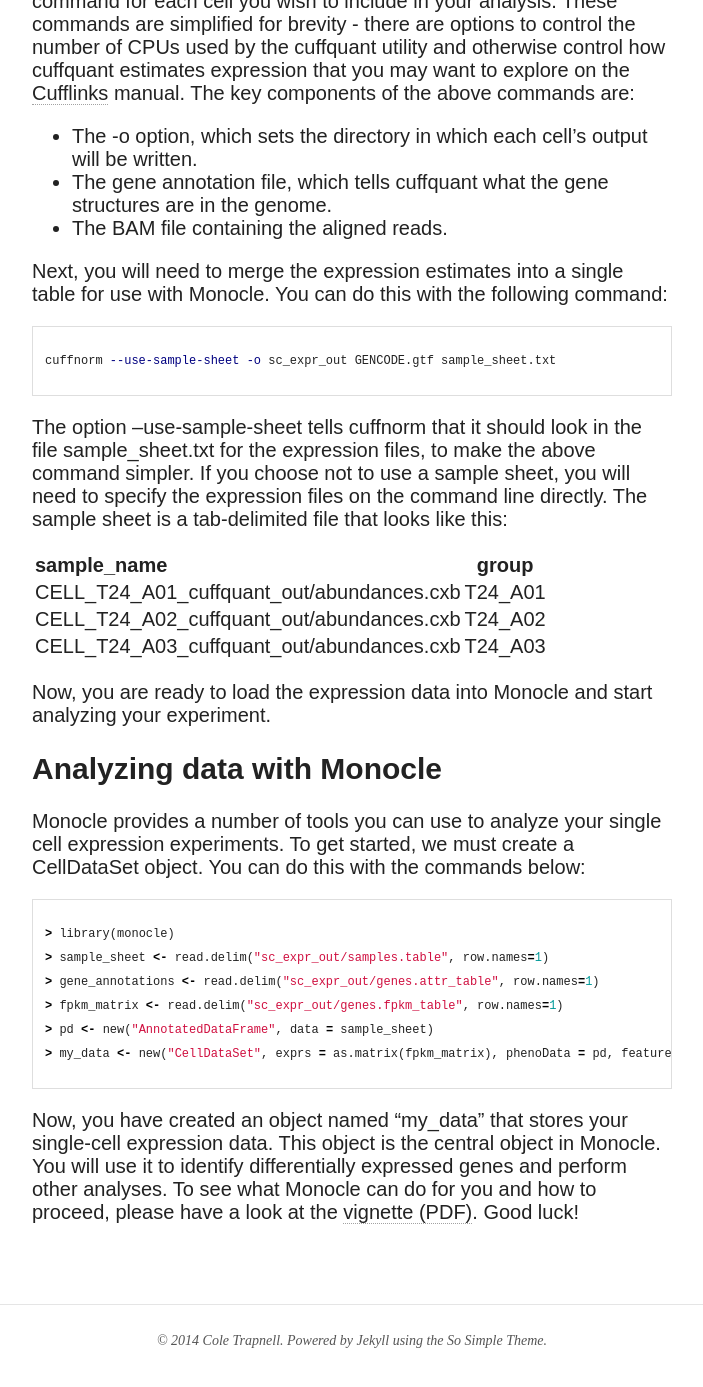
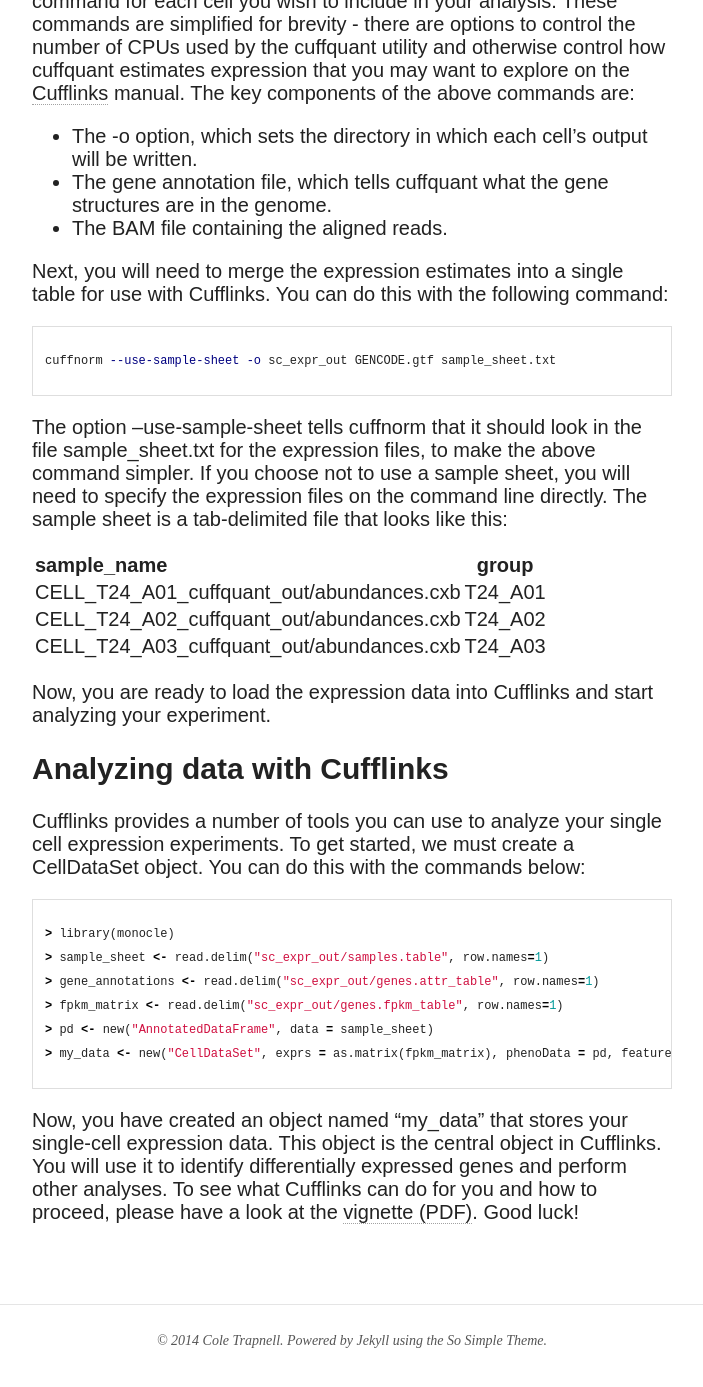
Before and after one commit to cole-trapnell-lab/cufflinks, a Jekyll site: the page built from getting-started.md, in a window 1280 px wide and 1400 px high, scrolled down 3821 px. Shown: the top 1387 px of the window, without its empty margins (288-991 px from the left). Built offline with Jekyll 4.4.1, drawn with Linux system fonts in a browser that asks for light colours; nearby versions of some CDN libraries; some of the changed text lies outside the part shown.

Commit message:
starting to put the manual in

```diff
--- a/getting-started.md
+++ b/getting-started.md
@@ -1,7 +1,7 @@
 ---
 layout: page
 permalink: /getting-started/
-description: "Instructions on how to install Monocle."
+description: "Instructions on how to install Cufflinks."
 modified: 2013-09-11
 tags: [monocle, install, setup]
 ---
@@ -13,7 +13,7 @@
 ##Install quick-start
 
 ###Required software
-Monocle runs in the [R statistical computing environment](http://www.r-project.org/). You will need R version 3.0 or higher. You will need to install the following packages through CRAN:
+Cufflinks runs in the [R statistical computing environment](http://www.r-project.org/). You will need R version 3.0 or higher. You will need to install the following packages through CRAN:
 
 - VGAM
 - irlba
@@ -44,21 +44,21 @@
 {% endhighlight %}
 
 ###Installing the myoblast example data
-Monocle includes a detailed documentation vignette and snippets of example code that depend on the skeletal muscle myoblast data described in Trapnell and Cacchiarelli et al. You'll need to install the data package containing it before installing Monocle. To do so, type:
+Cufflinks includes a detailed documentation vignette and snippets of example code that depend on the skeletal muscle myoblast data described in Trapnell and Cacchiarelli et al. You'll need to install the data package containing it before installing Cufflinks. To do so, type:
 
 {% highlight bash %}
 $ R CMD INSTALL HSMMSingleCell_0.99.0.tar.gz
 {% endhighlight %}
 
-###Installing Monocle from source
-To install the Monocle package, download the source tarball, change to the directory in which you saved it, and type
+###Installing Cufflinks from source
+To install the Cufflinks package, download the source tarball, change to the directory in which you saved it, and type
 
 {% highlight bash %}
 $ R CMD INSTALL monocle_0.99.0.tar.gz
 {% endhighlight %}
 
 ###Testing the installation
-To ensure that Monocle was installed correctly, start a new R session and type:
+To ensure that Cufflinks was installed correctly, start a new R session and type:
 
 {% highlight R %}
 > library(monocle)
@@ -66,7 +66,7 @@
 
 ##Computing expression values for single cells
 
-To use Monocle, you must first compute the expression of each gene in each cell for your experiment. There are a number of ways to do this for RNA-Seq. We recommend using Cufflinks, but you could also use [RSEM](http://deweylab.biostat.wisc.edu/rsem/), [eXpress](http://bio.math.berkeley.edu/eXpress/), Sailfish, or another tool for estimating gene and transcript expression levels from aligned reads. Here, we'll show a simplified workflow for using TopHat and Cufflinks to estimate expression. You can read more about how to use TopHat and Cufflinks to calculate expression [here](http://www.nature.com/nprot/journal/v7/n3/full/nprot.2012.016.html).
+To use Cufflinks, you must first compute the expression of each gene in each cell for your experiment. There are a number of ways to do this for RNA-Seq. We recommend using Cufflinks, but you could also use [RSEM](http://deweylab.biostat.wisc.edu/rsem/), [eXpress](http://bio.math.berkeley.edu/eXpress/), Sailfish, or another tool for estimating gene and transcript expression levels from aligned reads. Here, we'll show a simplified workflow for using TopHat and Cufflinks to estimate expression. You can read more about how to use TopHat and Cufflinks to calculate expression [here](http://www.nature.com/nprot/journal/v7/n3/full/nprot.2012.016.html).
 
 To estimate gene and transcript expression levels for single-cell RNA-Seq using [TopHat](http://ccb.jhu.edu/software/tophat/index.shtml) and [Cufflinks](http://cufflinks.cbcb.umd.edu/), you must have a file of RNA-Seq reads for each cell you captured. If you performed paired-end RNA-Seq, you should have two files for each cell. Depending on how the base calling was performed, the naming conventions for these files may differ. In the examples below, we assume that each file follows the format:
 
@@ -107,7 +107,7 @@
 - The gene annotation file, which tells cuffquant what the gene structures are in the genome.
 - The BAM file containing the aligned reads.
 
-Next, you will need to merge the expression estimates into a single table for use with Monocle. You can do this with the following command:
+Next, you will need to merge the expression estimates into a single table for use with Cufflinks. You can do this with the following command:
 
 {% highlight bash %}
 cuffnorm --use-sample-sheet -o sc_expr_out GENCODE.gtf sample_sheet.txt
@@ -121,11 +121,11 @@
 | CELL_T24_A02_cuffquant_out/abundances.cxb   | T24_A02 |
 | CELL_T24_A03_cuffquant_out/abundances.cxb   | T24_A03 |
 
-Now, you are ready to load the expression data into Monocle and start analyzing your experiment.
+Now, you are ready to load the expression data into Cufflinks and start analyzing your experiment.
 
-##Analyzing data with Monocle
+##Analyzing data with Cufflinks
 
-Monocle provides a number of tools you can use to analyze your single cell expression experiments. To get started, we must create a CellDataSet object. You can do this with the commands below:
+Cufflinks provides a number of tools you can use to analyze your single cell expression experiments. To get started, we must create a CellDataSet object. You can do this with the commands below:
 
 {% highlight R %}
 > library(monocle)
@@ -136,4 +136,4 @@
 > my_data <- new("CellDataSet", exprs = as.matrix(fpkm_matrix), phenoData = pd, featureData = fd)
 {% endhighlight %}
 
-Now, you have created an object named "my_data" that stores your single-cell expression data. This object is the central object in Monocle. You will use it to identify differentially expressed genes and perform other analyses. To see what Monocle can do for you and how to proceed, please have a look at the [vignette (PDF)](http://www.bioconductor.org/packages/devel/bioc/vignettes/monocle/inst/doc/monocle-vignette.pdf). Good luck!
+Now, you have created an object named "my_data" that stores your single-cell expression data. This object is the central object in Cufflinks. You will use it to identify differentially expressed genes and perform other analyses. To see what Cufflinks can do for you and how to proceed, please have a look at the [vignette (PDF)](http://www.bioconductor.org/packages/devel/bioc/vignettes/monocle/inst/doc/monocle-vignette.pdf). Good luck!
```
Also changed, not shown: help.md (+1 -1 lines), manual.md (renamed from docs.md, +3 -3 lines).
